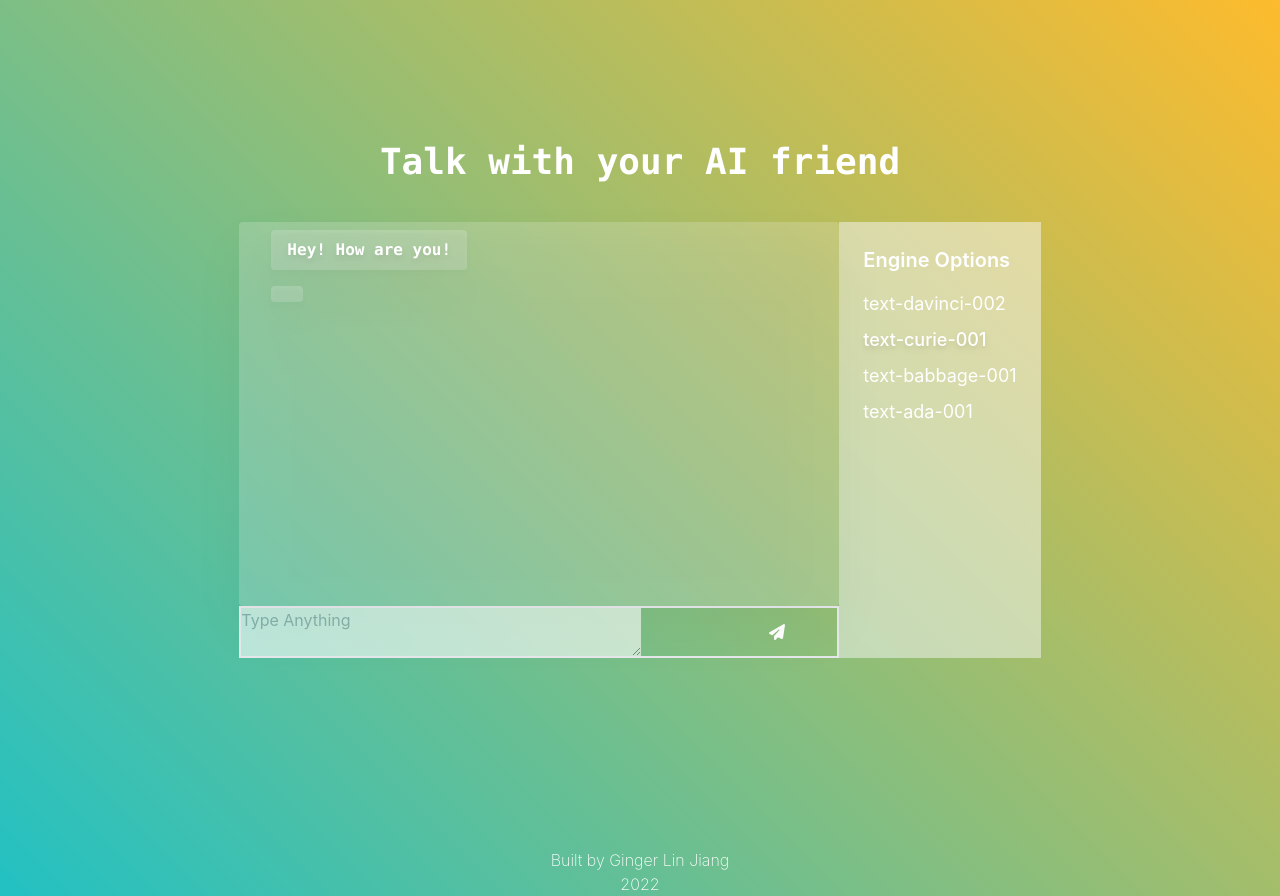
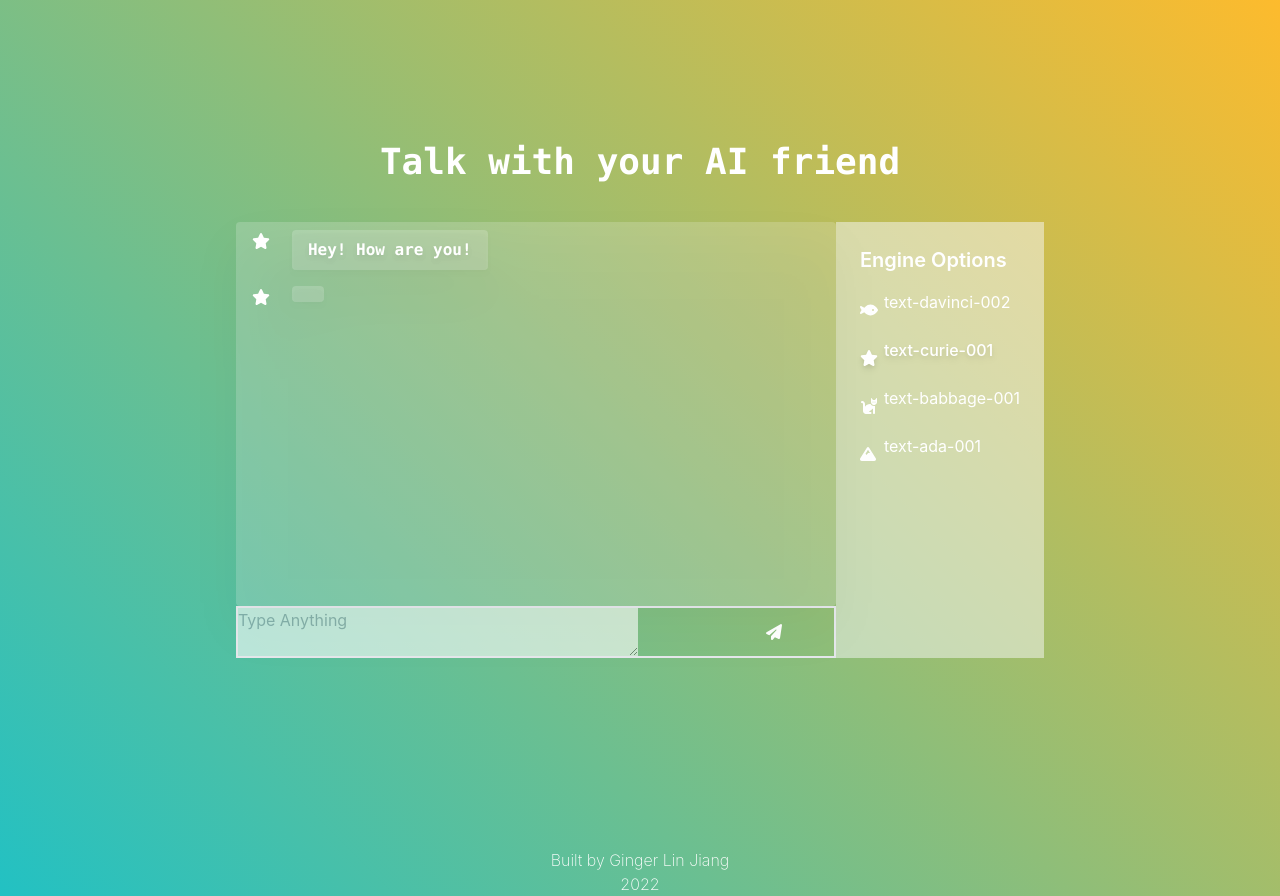
Before and after one commit to Ginger000/gpt-3-bot, a Next.js app: page / in a window 1280 px wide. Built offline with nearby package versions, Linux system fonts and the light colour scheme; what tailwindcss-animation-delay would draw is missing.

Commit message:
add icon avatar for different engine

```diff
--- a/components/Chatbox.js
+++ b/components/Chatbox.js
@@ -1,8 +1,9 @@
 import React from 'react'
-import { useState, useEffect, useContext, useRef } from "react";
+import { useEffect, useContext, useRef } from "react";
 import Bubble from './shared/Bubble';
 import TypingAnimation from './shared/TypingAnimation';
 import ChatContext from '../context/ChatContext';
+import TalkItem from './TalkItem';
 
 function Chatbox() {
   const {conversation, isLoading} = useContext(ChatContext)
@@ -21,12 +22,8 @@ function Chatbox() {
 
 
         {
-          conversation.sort((a,b)=>a.timestamp-b.timestamp).map(c=>
-            <div key={c.id} className= {c.speaker === "gpt" ? "self-start" : "self-end"}>
-              <Bubble  >
-                {c.content}
-              </Bubble>
-            </div>
+          conversation.sort((a,b)=>a.timestamp-b.timestamp).map(conver=>
+            <TalkItem key={conver.id} conver = {conver}  />
           )
         }
         {
--- a/components/OptionBox.js
+++ b/components/OptionBox.js
@@ -1,5 +1,13 @@
 import React, { useState, useContext } from 'react';
 import ChatContext from '../context/ChatContext';
+import { FontAwesomeIcon } from '@fortawesome/react-fontawesome';
+import {
+    faFish,
+    faStar,
+    faCat,
+    faMountain,
+} from '@fortawesome/free-solid-svg-icons';
+
 function OptionBox() {
     const { engine, setEngine } = useContext(ChatContext);
     const handleChange = (e) => {
@@ -13,8 +21,10 @@ function OptionBox() {
         { name: 'text-ada-001', id: 'radio4' },
     ];
 
+    let icons = [faFish, faStar, faCat, faMountain];
+
     return (
-        <div className='bg-gray-500/50 md:bg-zinc-50/50 p-6 z-9999'>
+        <div className="bg-gray-500/50 md:bg-zinc-50/50 p-6 z-9999">
             <form className="text-white">
                 <h5 className="text-xl font-semibold mb-4">Engine Options</h5>
                 {engines.map((eng) => (
@@ -29,17 +39,24 @@ function OptionBox() {
                         />
                         <label
                             className={
-                                engine === eng.name
-                                    ? ' text-lg drop-shadow-md font-medium hover:cursor-pointer '
-                                    : 'text-lg'
+                                `${engine === eng.name
+                                    ? ' text-md drop-shadow-md font-medium hover:cursor-pointer '
+                                    : 'text-md'}
+                                flex
+                                `
+
                             }
                             htmlFor={eng.id}
                         >
+                            <div className="w-4 mr-2 my-2">
+                                <FontAwesomeIcon
+                                    icon={icons[eng.id[eng.id.length-1]-1]}
+                                ></FontAwesomeIcon>
+                            </div>
                             {eng.name}
                         </label>
                     </div>
                 ))}
-
             </form>
         </div>
     );
--- a/components/TalkItem.js
+++ b/components/TalkItem.js
@@ -1,9 +1,42 @@
-import React from 'react'
+import React from 'react';
+import Bubble from './shared/Bubble';
+import { FontAwesomeIcon } from '@fortawesome/react-fontawesome';
+import { faFish, faStar, faCat, faMountain } from '@fortawesome/free-solid-svg-icons';
 
-function TalkItem() {
-  return (
-    <div>TalkItem</div>
-  )
+function TalkItem({conver}) {
+  const { speaker, engine, id, content } = conver
+    let curEngine;
+    switch (engine) {
+        case 'text-davinci-002':
+            curEngine = 0;
+            break;
+        case 'text-curie-001':
+            curEngine = 1;
+            break;
+        case 'text-babbage-001':
+            curEngine = 2;
+            break;
+        case 'text-ada-001':
+            curEngine = 3;
+            break;
+
+        default:
+            curEngine = 'text-curie-001';
+            break;
+    }
+    let icons = [faFish, faStar, faCat, faMountain]
+    return (
+        <div
+            key={id}
+            className={`${speaker === 'gpt' ? 'self-start' : 'self-end'} flex items-start`}
+        >
+            <div className="w-6 ml-4 my-2">
+               <FontAwesomeIcon icon={icons[curEngine]}></FontAwesomeIcon>
+            </div>
+
+            <Bubble>{content}</Bubble>
+        </div>
+    );
 }
 
-export default TalkItem
+export default TalkItem;
--- a/components/UserInputBox.js
+++ b/components/UserInputBox.js
@@ -16,6 +16,7 @@ function UserInputBox() {
             speaker: 'gpt',
             content: gptword,
             timestamp: Date.now(),
+            engine:engine
         };
         console.log(isLoading);
         setTimeout(() => {
@@ -49,6 +50,7 @@ function UserInputBox() {
                 speaker: 'me',
                 content: myword,
                 timestamp: Date.now(),
+                engine:""
             };
             addConversation(newWord);
         }
--- a/components/shared/Bubble.js
+++ b/components/shared/Bubble.js
@@ -2,7 +2,7 @@ import React from 'react'
 
 function Bubble({children}) {
   return (
-    <div className='w-fit h-fit flex drop-shadow-md max-w-sm bg-zinc-100/20 px-4 py-2 mx-8 my-2 rounded'>
+    <div className='w-fit h-fit flex drop-shadow-md max-w-sm bg-zinc-100/20 px-4 py-2 mx-4 my-2 rounded'>
       {children}
     </div>
   )
--- a/context/ChatContext.js
+++ b/context/ChatContext.js
@@ -4,7 +4,7 @@ import { v4 as uuidv4 } from 'uuid';
 const ChatContext = createContext()
 
 export const ChatProvider = ({children}) => {
-  const [conversation, setConversation] = useState([{content:"Hey! How are you!", timestamp: 0, speaker:"gpt", id:uuidv4()}])
+  const [conversation, setConversation] = useState([{content:"Hey! How are you!", timestamp: 0, speaker:"gpt", id:uuidv4(), engine:'text-curie-001'}])
   const [engine, setEngine] = useState('text-curie-001');
   const [isLoading, setIsLoading] = useState(false)
 
```
